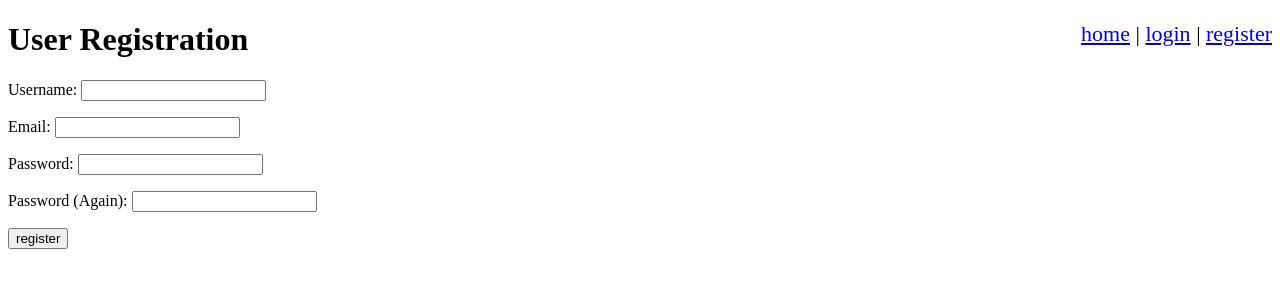
After one commit to jmestrovic/django_bookmarks, a Django app: page /register/ in a window 1280 px wide. The commit adds this page. Shown: the top 300 px of the page. Run offline with Django 3.2, Linux system fonts and the light colour scheme; parts of the project's set-up code (start-up, migrations or seed data) failed here and were passed over.

Commit message:
Primjer do kraja 4. poglavlja.

```diff
--- /dev/null
+++ b/bookmarks/forms.py
@@ -0,0 +1,33 @@
+from django import forms
+import re
+from django.contrib.auth.models import User
+
+class RegistrationForm(forms.Form):
+    username = forms.CharField(label=u'Username', max_length=30)
+    email = forms.EmailField(label=u'Email')
+    password1 = forms.CharField(
+        label=u'Password',
+        widget=forms.PasswordInput()
+    )
+    password2 = forms.CharField(
+        label=u'Password (Again)',
+        widget=forms.PasswordInput()
+    )
+
+    def clean_password2(self):
+        if 'password1' in self.cleaned_data:
+            password1 = self.cleaned_data['password1']
+            password2 = self.cleaned_data['password2']
+            if password1 == password2:
+                return password2
+            raise forms.ValidationError('Passwords do not match.')
+
+    def clean_username(self):
+        username = self.cleaned_data['username']
+        if not re.search(r'^\w+$', username):
+            raise forms.ValidationError('Username can only contain alphanumeric characters and the underscore.')
+        try:
+            User.objects.get(username=username)
+        except User.DoesNotExist:
+            return username
+        raise forms.ValidationError('Username is already taken.')
--- a/bookmarks/views.py
+++ b/bookmarks/views.py
@@ -2,17 +2,17 @@
 from django.http import HttpResponse, Http404
 from django.contrib.auth.models import User
 from django.template import Context
+from django.template import RequestContext
 from django.template.loader import get_template
+from django.shortcuts import render_to_response
+from django.http import HttpResponseRedirect
+from django.contrib.auth import logout
+from bookmarks.forms import *
+
 
 def main_page(request):
-    template = get_template('main_page.html')
-    variables = Context({
-        'head_title': u'Django Bookmarks',
-        'page_title': u'Welcome to Django Bookmarks',
-        'page_body': u'Where you can store and share bookmarks!'
-    })
-    output = template.render(variables)
-    return HttpResponse(output)
+    return render_to_response('main_page.html', RequestContext(request)
+)
 
 
 def user_page(request, username):
@@ -21,10 +21,36 @@ def user_page(request, username):
     except User.DoesNotExist:
         raise Http404(u'Requested user not found.')
     bookmarks = user.bookmark_set.all()
-    template = get_template('user_page.html')
-    variables = Context({
+    variables = RequestContext(request, {
         'username': username,
         'bookmarks': bookmarks
     })
-    output = template.render(variables)
-    return HttpResponse(output)
+    return render_to_response('user_page.html', variables)
+
+
+
+def logout_page(request):
+    logout(request)
+    return HttpResponseRedirect('/')
+
+
+def register_page(request):
+    if request.method == 'POST':
+        form = RegistrationForm(request.POST)
+        if form.is_valid():
+            user = User.objects.create_user(
+                username=form.cleaned_data['username'],
+                password=form.cleaned_data['password1'],
+                email=form.cleaned_data['email']
+            )
+            return HttpResponseRedirect('/register/success/')
+    else:
+        form = RegistrationForm()
+
+    variables = RequestContext(request, {
+        'form': form
+    })
+    return render_to_response(
+        'registration/register.html',
+        variables
+    )
--- /dev/null
+++ b/django_bookmarks/site_media/style.css
@@ -0,0 +1,4 @@
+#nav {
+    float: right;
+    font-size: 22px;
+}
--- /dev/null
+++ b/django_bookmarks/templates/base.html
@@ -0,0 +1,22 @@
+<!DOCTYPE html PUBLIC "-//W3C//DTD XHTML 1.0 Transitional//EN" "http://www.w3.org/TR/xhtml1/DTD/xhtml1-transitional.dtd">
+<html>
+<head>
+    <title>Django Bookmarks | {% block title %}{% endblock %}</title>
+    <link rel="stylesheet" href="/site_media/style.css" type="text/css" />
+</head>
+<body>
+    <div id="nav">
+        <a href="/">home</a> |
+        {% if user.is_authenticated %}
+        welcome {{ user.username }}
+        (<a href="/logout">logout</a>)
+        {% else %}
+        <a href="/login/">login</a> |
+        <a href="/register/">register</a>
+        {% endif %}
+    </div>
+
+    <h1>{% block head %}{% endblock %}</h1>
+    {% block content %}{% endblock %}
+</body>
+</html>
--- /dev/null
+++ b/django_bookmarks/templates/registration/register.html
@@ -0,0 +1,10 @@
+{% extends "base.html" %}
+{% block title %}User Registration{% endblock %}
+{% block head %}User Registration{% endblock %}
+{% block content %}
+    <form method="post" action=".">
+        {% csrf_token %}
+        {{ form.as_p }}
+        <input type="submit" value="register" />
+    </form>
+{% endblock %}
--- /dev/null
+++ b/django_bookmarks/templates/registration/register_success.html
@@ -0,0 +1,6 @@
+{% extends "base.html" %}
+{% block title %}Registration Successful{% endblock %}
+{% block head %}Registration Completed Successfully{% endblock %}
+{% block content %}
+    Thank you for registering. Your information has been saved in the database. Now you can either <a href="/login/">login</a> or go back to the <a href="/">main page</a>.
+{% endblock %}
--- a/django_bookmarks/urls.py
+++ b/django_bookmarks/urls.py
@@ -1,13 +1,29 @@
 from django.conf.urls import patterns, include, url
 from bookmarks.views import *
+import os
+from django.conf.urls.defaults import *
+from bookmarks.views import *
+from django.views.generic.simple import direct_to_template
+
 
 # Uncomment the next two lines to enable the admin:
 # from django.contrib import admin
 # admin.autodiscover()
 
+site_media = os.path.join(
+    os.path.dirname(__file__), 'site_media'
+)
+
+
 urlpatterns = patterns('',
     (r'^$', main_page),
     (r'^user/(\w+)/$', user_page),
+    (r'^login/$', 'django.contrib.auth.views.login'),
+    (r'^logout/$', logout_page),
+    (r'^site_media/(?P<path>.*)$', 'django.views.static.serve', {'document_root': site_media}),
+    (r'^register/$', register_page),
+    (r'^register/success/$', direct_to_template, {'template': 'registration/register_success.html'}),
+
     # Examples:
     # url(r'^$', 'django_bookmarks.views.home', name='home'),
     # url(r'^django_bookmarks/', include('django_bookmarks.foo.urls')),
```
Also changed, not shown: django_bookmarks/templates/main_page.html (+11 -9 lines), django_bookmarks/templates/registration/login.html (added, +18 -0 lines), django_bookmarks/templates/user_page.html (+7 -9 lines), 1 other file.
